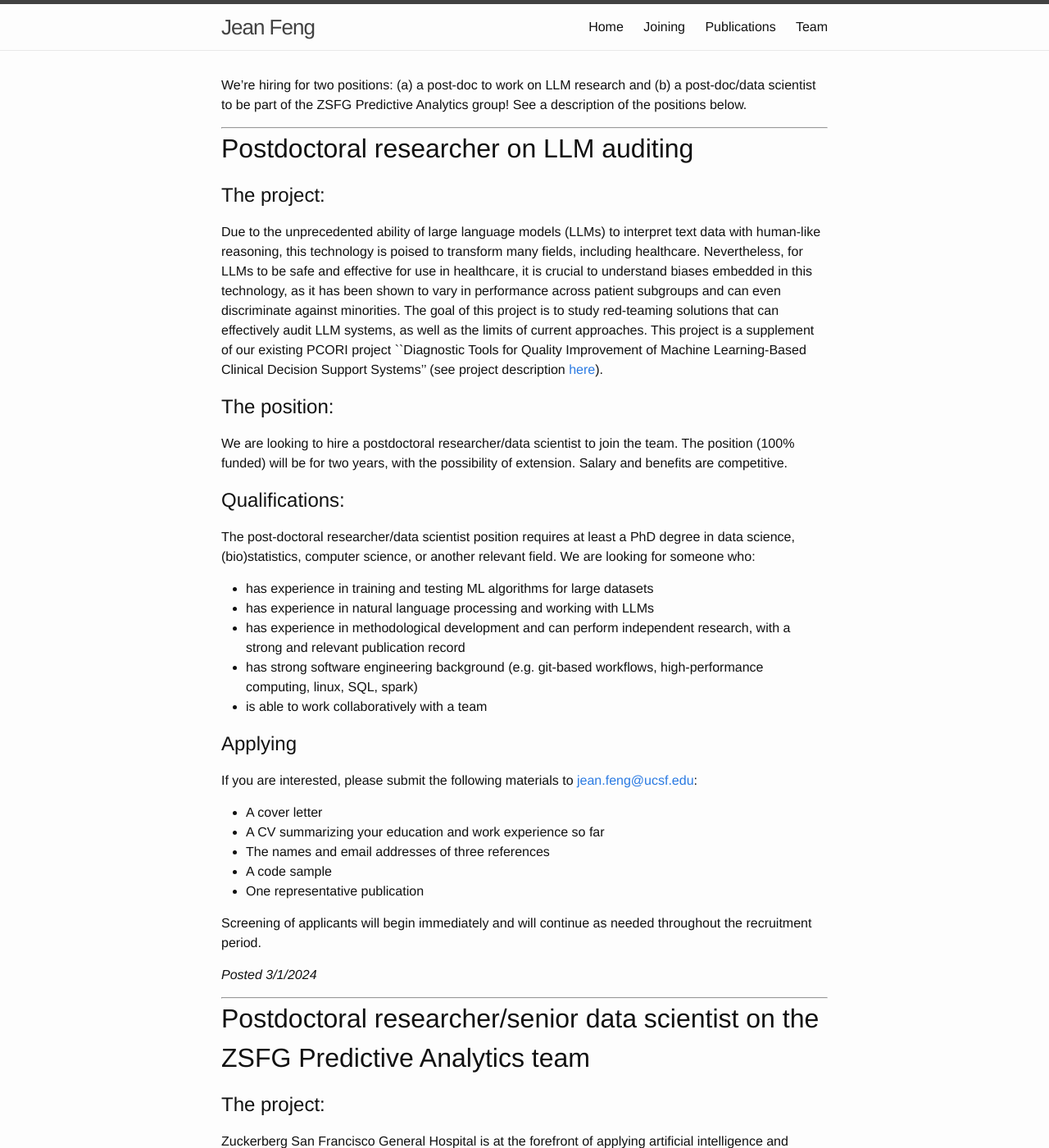
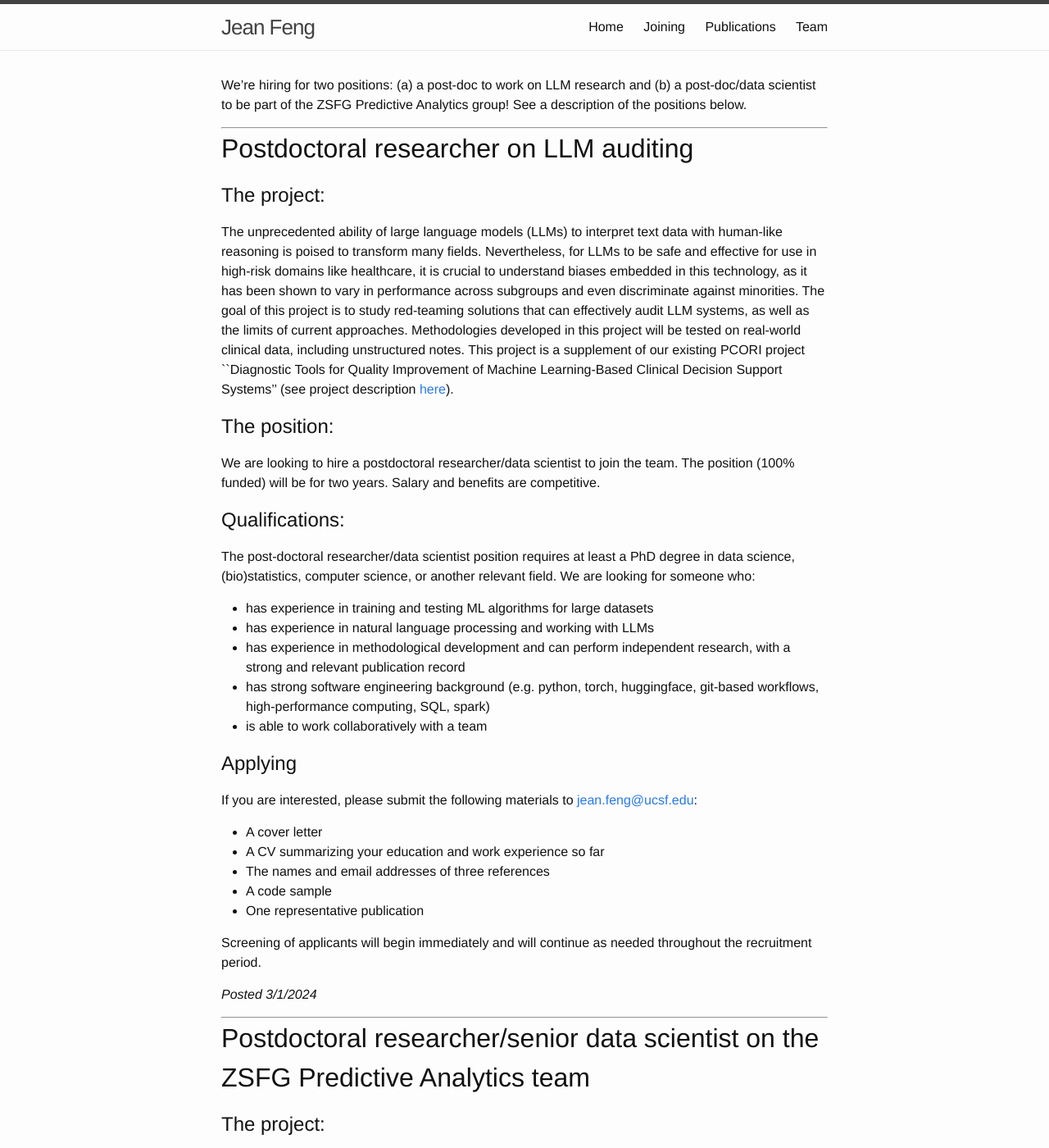
Before and after one commit to jjfeng/jjfeng.github.io, a Jekyll site: the page built from joining.md, in a window 1280 px wide and 1400 px high. Shown: the whole window at 82% size. Built offline with Jekyll 4.4.1, drawn with Linux system fonts in a browser that asks for light colours.

Commit message:
update joining

```diff
--- a/joining.md
+++ b/joining.md
@@ -9,12 +9,12 @@ We're hiring for two positions: (a) a post-doc to work on LLM research and (b) a
 # Postdoctoral researcher on LLM auditing
 
 ## The project:
-Due to the unprecedented ability of large language models (LLMs) to interpret text data with human-like reasoning, this technology is poised to transform many fields, including healthcare.
-Nevertheless, for LLMs to be safe and effective for use in healthcare, it is crucial to understand biases embedded in this technology, as it has been shown to vary in performance across patient subgroups and can even discriminate against minorities. The goal of this project is to study red-teaming solutions that can effectively audit LLM systems, as well as the limits of current approaches. This project is a supplement of our existing PCORI project ``Diagnostic Tools for Quality Improvement of Machine Learning-Based Clinical Decision Support Systems'' (see project description [here](https://www.pcori.org/research-results/2022/diagnostic-tools-quality-improvement-machine-learning-based-clinical-decision-support-systems)).
+The unprecedented ability of large language models (LLMs) to interpret text data with human-like reasoning is poised to transform many fields.
+Nevertheless, for LLMs to be safe and effective for use in high-risk domains like healthcare, it is crucial to understand biases embedded in this technology, as it has been shown to vary in performance across subgroups and even discriminate against minorities. The goal of this project is to study red-teaming solutions that can effectively audit LLM systems, as well as the limits of current approaches. Methodologies developed in this project will be tested on real-world clinical data, including unstructured notes. This project is a supplement of our existing PCORI project ``Diagnostic Tools for Quality Improvement of Machine Learning-Based Clinical Decision Support Systems'' (see project description [here](https://www.pcori.org/research-results/2022/diagnostic-tools-quality-improvement-machine-learning-based-clinical-decision-support-systems)).
 
 ## The position:
 We are looking to hire a postdoctoral researcher/data scientist to join the team.
-The position (100% funded) will be for two years, with the possibility of extension.
+The position (100% funded) will be for two years.
 Salary and benefits are competitive.
 
 ## Qualifications:
@@ -23,7 +23,7 @@ We are looking for someone who:
 * has experience in training and testing ML algorithms for large datasets
 * has experience in natural language processing and working with LLMs
 * has experience in methodological development and can perform independent research, with a strong and relevant publication record
-* has strong software engineering background (e.g. git-based workflows, high-performance computing, linux, SQL, spark)
+* has strong software engineering background (e.g. python, torch, huggingface, git-based workflows, high-performance computing, SQL, spark)
 * is able to work collaboratively with a team
 
 ## Applying
```
